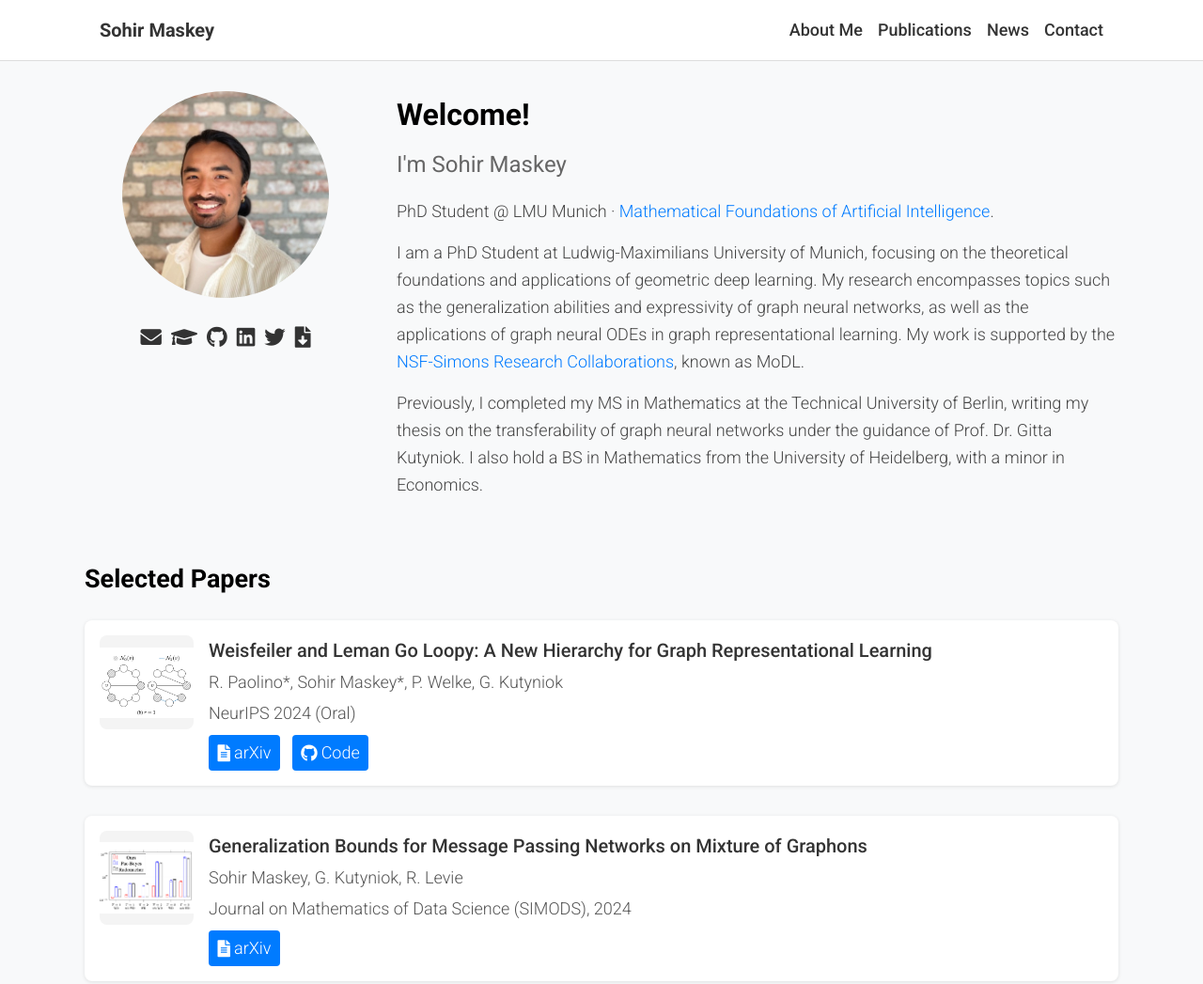
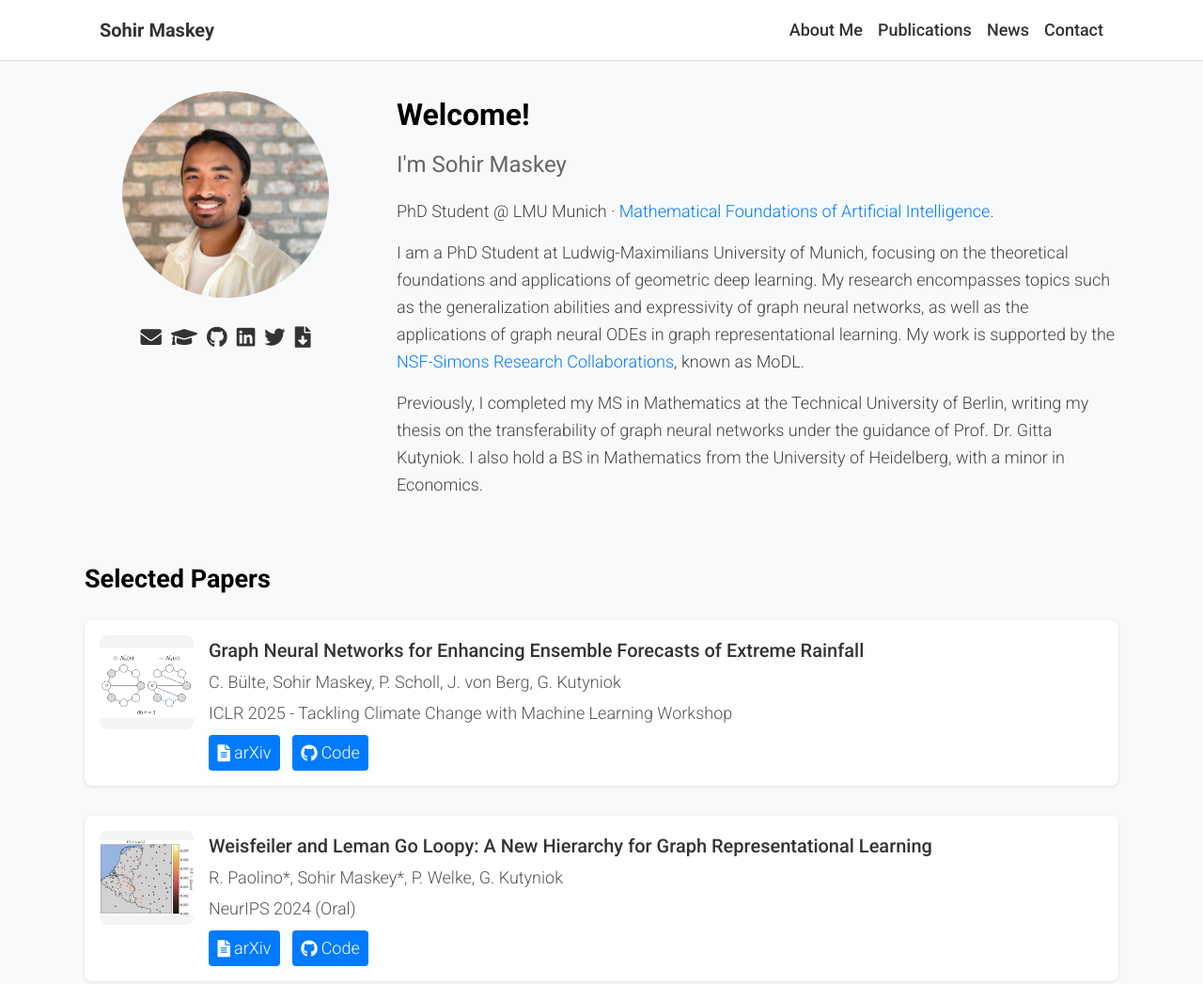
Before and after one commit to SohirMaskey/SohirMaskey.github.io, a plain HTML site: page index.html in a window 1280 px wide. Shown: the top 1047 px of the page at 94% size. Drawn offline with Linux system fonts and the light colour scheme.

Commit message:
added new publication

```diff
--- a/index.html
+++ b/index.html
@@ -103,6 +103,34 @@
         <li class="publication-item">
           <img
             src="static/images/wl_loopy.jpg"
+            alt="Publication Image"
+            class="publication-img"
+          />
+          <div class="publication-details">
+            <h3>
+              Graph Neural Networks for Enhancing Ensemble Forecasts of Extreme Rainfall
+            </h3>
+            <p>C. Bülte, Sohir Maskey, P. Scholl, J. von Berg, G. Kutyniok</p>
+            <p>ICLR 2025 - Tackling Climate Change with Machine Learning Workshop</p>
+            <div class="publication-links">
+              <a
+                href="https://arxiv.org/abs/2504.05471"
+                class="publication-link"
+                target="_blank"
+                ><i class="fas fa-file-alt"></i> arXiv</a
+              >
+              <a
+                href="https://github.com/SohirMaskey/raincast-gnn/tree/main"
+                class="publication-link"
+                target="_blank"
+                ><i class="fab fa-github"></i> Code</a
+              >
+            </div>
+          </div>
+        </li>
+        <li class="publication-item">
+          <img
+            src="static/images/raincast.png"
             alt="Publication Image"
             class="publication-img"
           />
```
Also changed, not shown: static/images/raincast.png (added).
